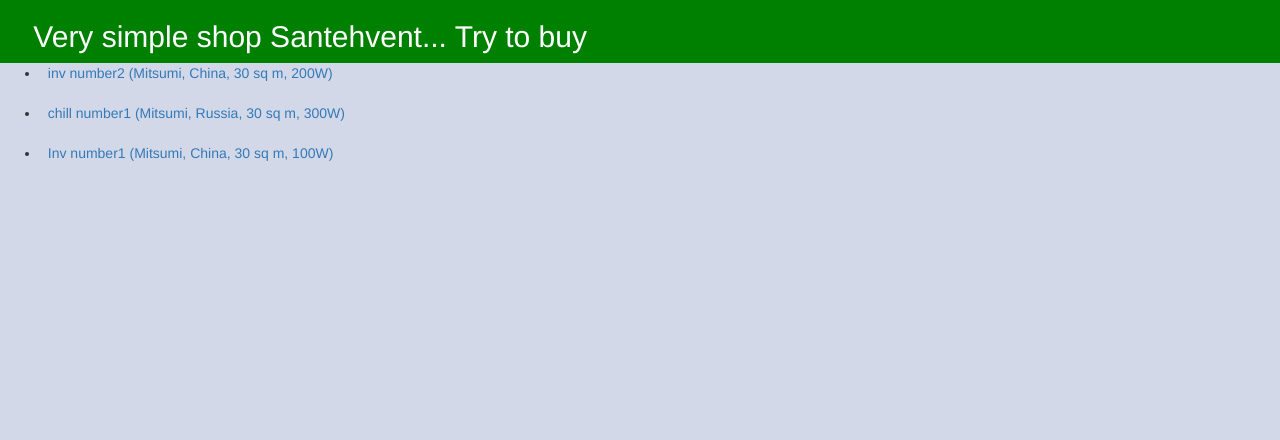
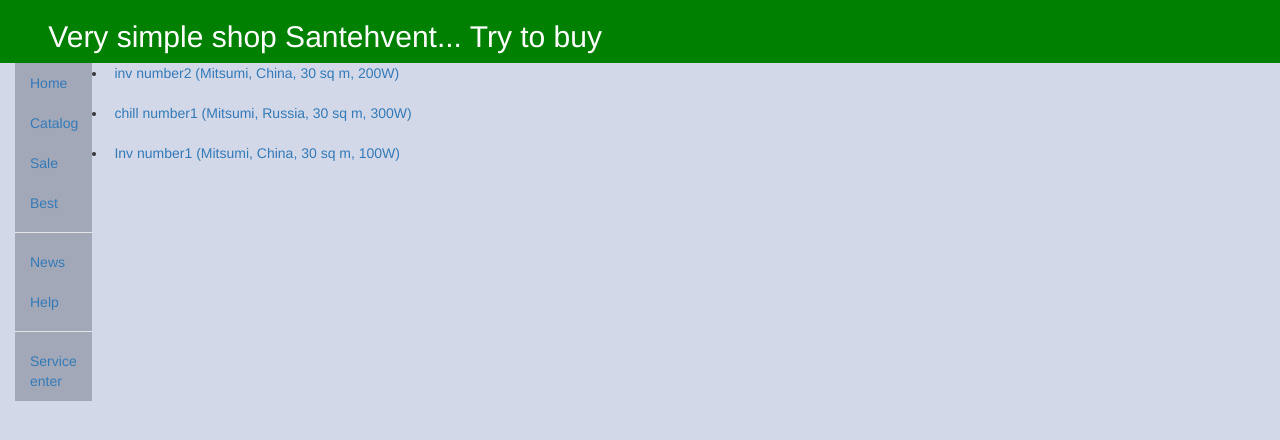
Before and after one commit to Vlad-Yekat/santehvent, a Django app: page / in a window 1280 px wide. Shown: the top 440 px of the page. Run offline with Django 3.2, Linux system fonts and the light colour scheme; data comes from the database, SQL or seed files in the repository; some libraries are stand-ins or nearby versions.

Commit message:
left menu

```diff
--- a/santehvent/catalog/templates/catalog/index.html
+++ b/santehvent/catalog/templates/catalog/index.html
@@ -12,14 +12,17 @@
 </head>
 <body>
 
-
-
+<div class="container-fluid">
 
 <div class="row">
     <div class="head-text col-sm-12">
         <h2 class="head-text text-left"> &nbsp;&nbsp;&nbsp;&nbsp;Very simple shop Santehvent...  Try to buy</h2>
     </div>
 </div>
+
+<div class="row">
+{% include 'leftmenu2.html' %}
+
   <ul>
   {% for good1 in goods_list %}
 
@@ -30,5 +33,9 @@
 
   {% endfor %}
   </ul>
+
+</div>
+</div>
+
 </body>
 </html>
--- /dev/null
+++ b/santehvent/catalog/templates/catalog/leftmenu.html
@@ -0,0 +1,3 @@
+<p>
+    left menu
+    </p>
--- /dev/null
+++ b/santehvent/templates/leftmenu2.html
@@ -0,0 +1,13 @@
+<div class="col-xs-12 col-md-1">
+<ul class="nav" style="background:#A3A8B9;">
+    <li><a href="http://127.0.0.1:8000/">Home</a> </li>
+    <li><a href="http://127.0.0.1:8000/catalog/">Catalog</a> </li>
+    <li><a href="#">Sale</a> </li>
+    <li><a href="#">Best</a> </li>
+    <li class="nav-divider"></li>
+    <li><a href="#">News</a> </li>
+    <li><a href="#">Help</a> </li>
+    <li class="nav-divider"></li>
+    <li><a href="http://127.0.0.1:8000/admin/">Service enter</a> </li>
+</ul>
+</div>
```
